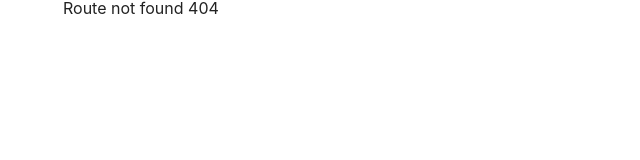
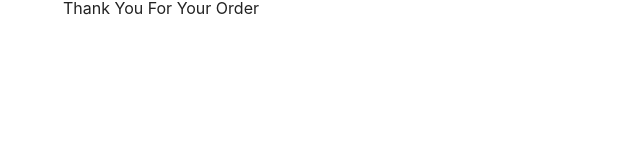
Before and after one commit to Osama-Rezk/pizza-challenge-, a React (Create React App) app in the folder pizza-challenge-client/: page /order/1 in a window 1280 px wide. Before the commit this address had no page. Shown: the top 160 px of the page, without its empty margins (0-640 px from the left). Built offline with nearby package versions, Linux system fonts and the light colour scheme.

Commit message:
add order confirmation page

```diff
--- /dev/null
+++ b/pizza-challenge-client/src/pages/orderConfirmation/index.ts
@@ -0,0 +1 @@
+export * from "./orderConfirmation";
--- /dev/null
+++ b/pizza-challenge-client/src/pages/orderConfirmation/orderConfirmation.tsx
@@ -0,0 +1,7 @@
+export const OrderConfirmation = () => {
+  return (
+    <div>
+      <h1>Thank You For Your Order </h1>
+    </div>
+  );
+};
--- a/pizza-challenge-client/src/routes.tsx
+++ b/pizza-challenge-client/src/routes.tsx
@@ -1,6 +1,7 @@
 import { Switch, BrowserRouter, Route } from "react-router-dom";
 import { Menu } from "./pages/menu";
 import { Checkout } from "./pages/checkout";
+import { OrderConfirmation } from "./pages/orderConfirmation";
 
 import styled from "@emotion/styled";
 
@@ -22,6 +23,9 @@ const Routes = () => {
           <Route path="/checkout">
             <Checkout />
           </Route>
+          <Route path="/order/:id">
+            <OrderConfirmation />
+          </Route>
 
           <Route component={() => <div>Route not found 404</div>} />
         </Switch>
```
